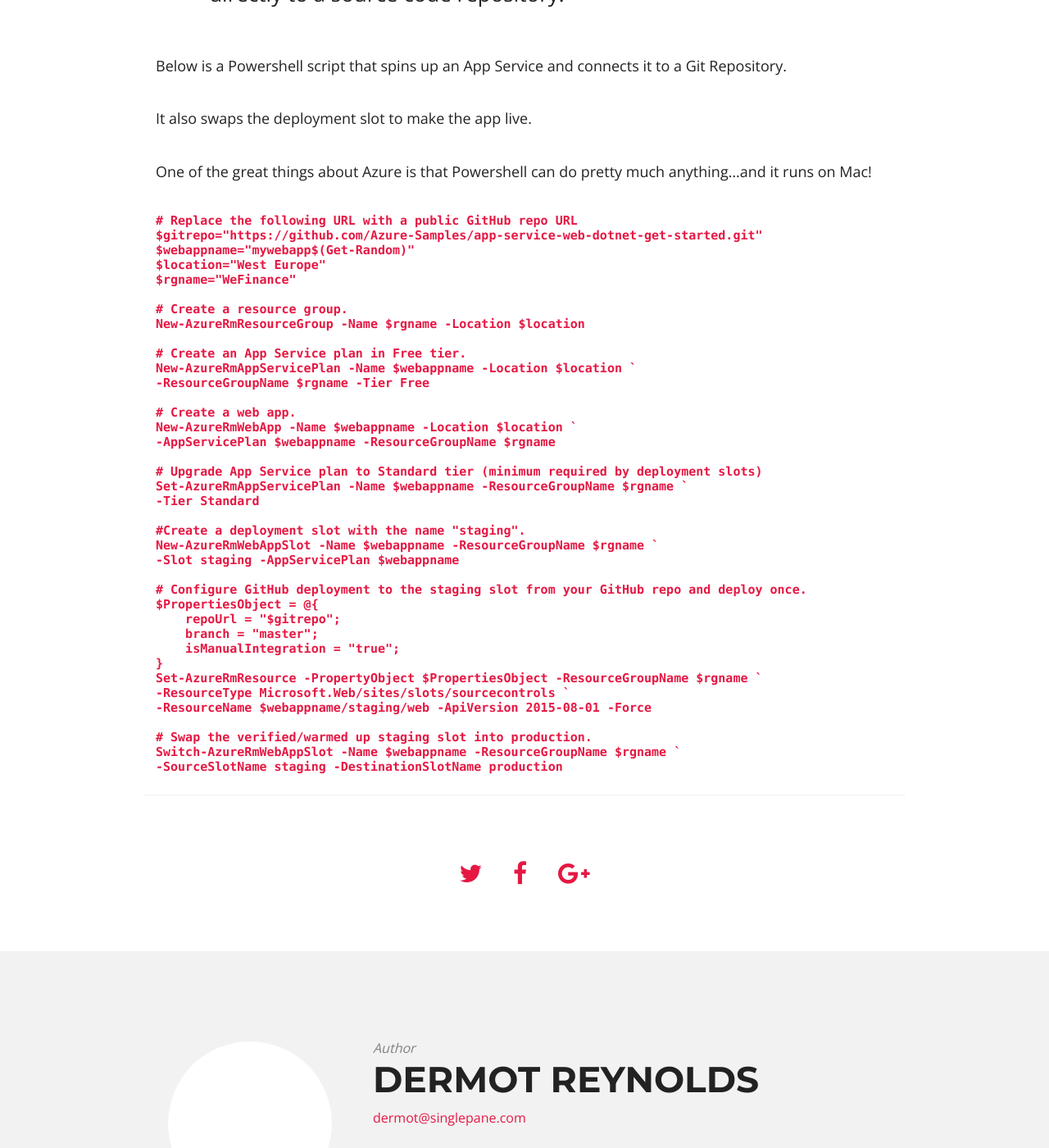
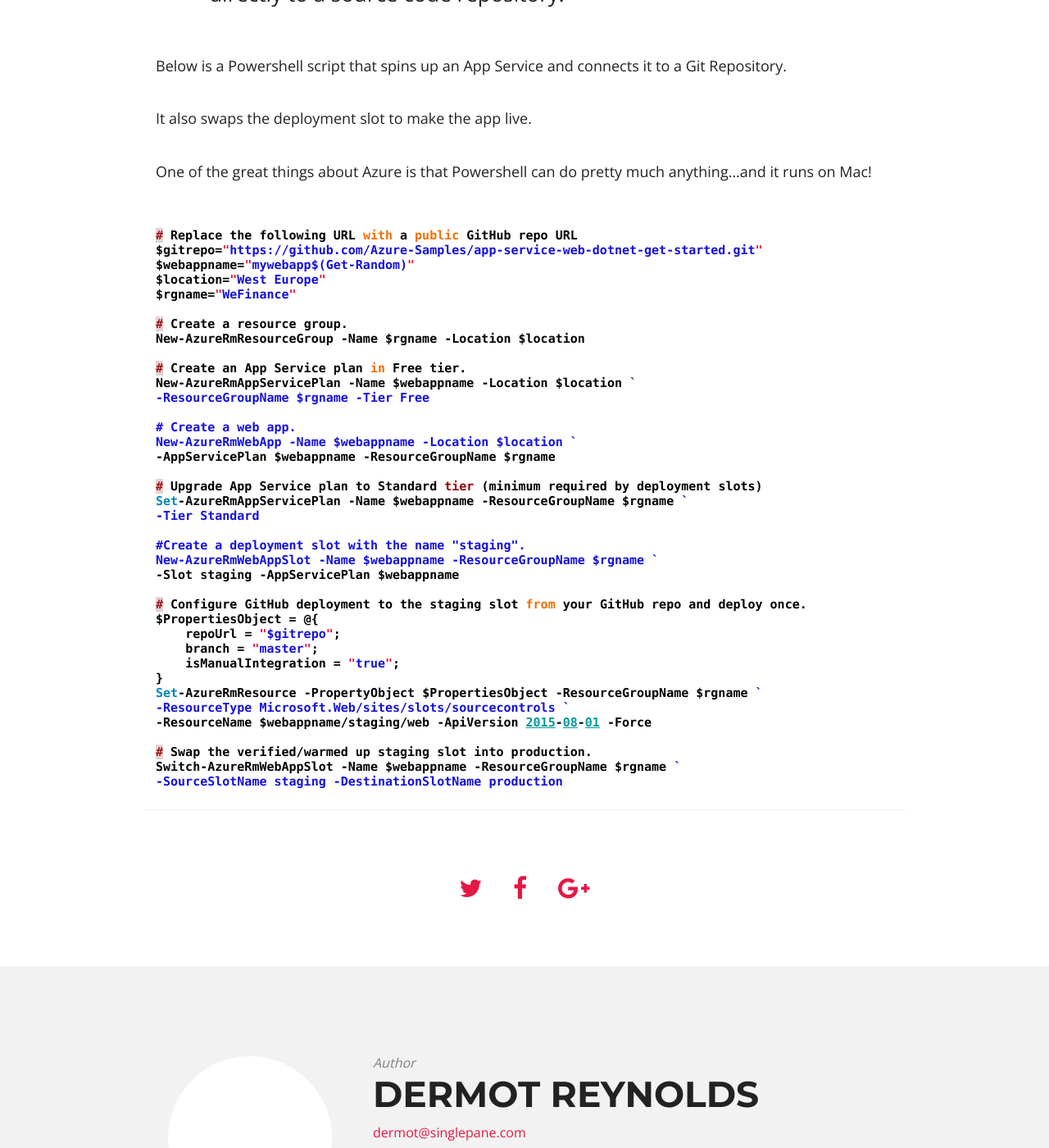
Before and after one commit to dermotreynolds/old.dermotreynolds.github.io, a Jekyll site: the page built from _posts/released/2017-02-20-0-powershell_app-deploy.md, in a window 1280 px wide and 1400 px high, scrolled down 528 px. Shown: the whole window at 82% size. Built offline with Jekyll 4.4.1, drawn with Linux system fonts in a browser that asks for light colours; nearby versions of some CDN libraries.

Commit message:
Full End To End

````diff
--- a/_posts/released/2017-02-20-0-powershell_app-deploy.md
+++ b/_posts/released/2017-02-20-0-powershell_app-deploy.md
@@ -15,7 +15,8 @@ It also swaps the deployment slot to make the app live.
 
 One of the great things about Azure is that Powershell can do pretty much anything...and it runs on Mac!
 
-~~~~~~
+``` javascript
+
 # Replace the following URL with a public GitHub repo URL
 $gitrepo="https://github.com/Azure-Samples/app-service-web-dotnet-get-started.git"
 $webappname="mywebapp$(Get-Random)"
@@ -54,4 +55,4 @@ Set-AzureRmResource -PropertyObject $PropertiesObject -ResourceGroupName $rgname
 # Swap the verified/warmed up staging slot into production.
 Switch-AzureRmWebAppSlot -Name $webappname -ResourceGroupName $rgname `
 -SourceSlotName staging -DestinationSlotName production
-~~~~~~
+```
````
